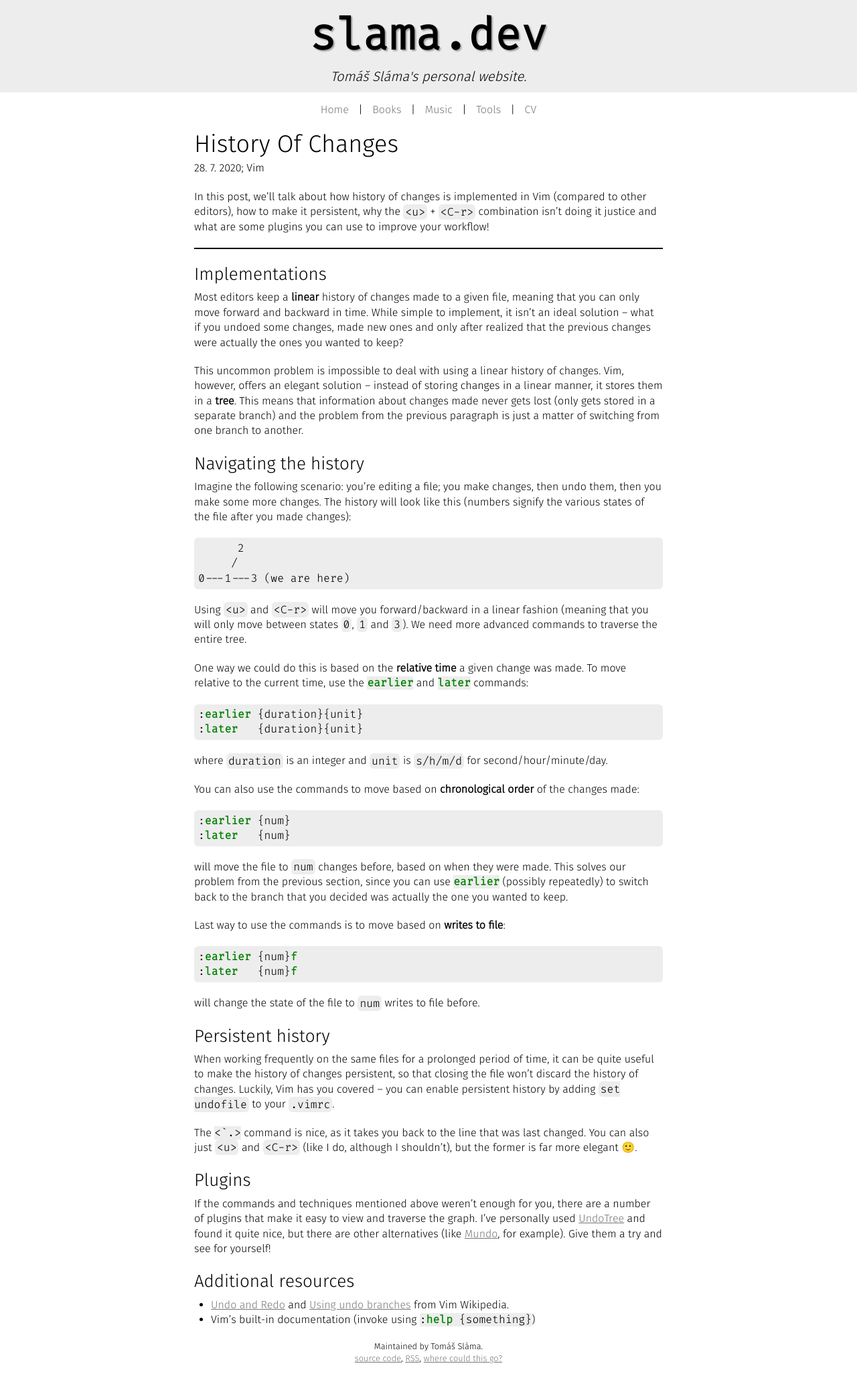
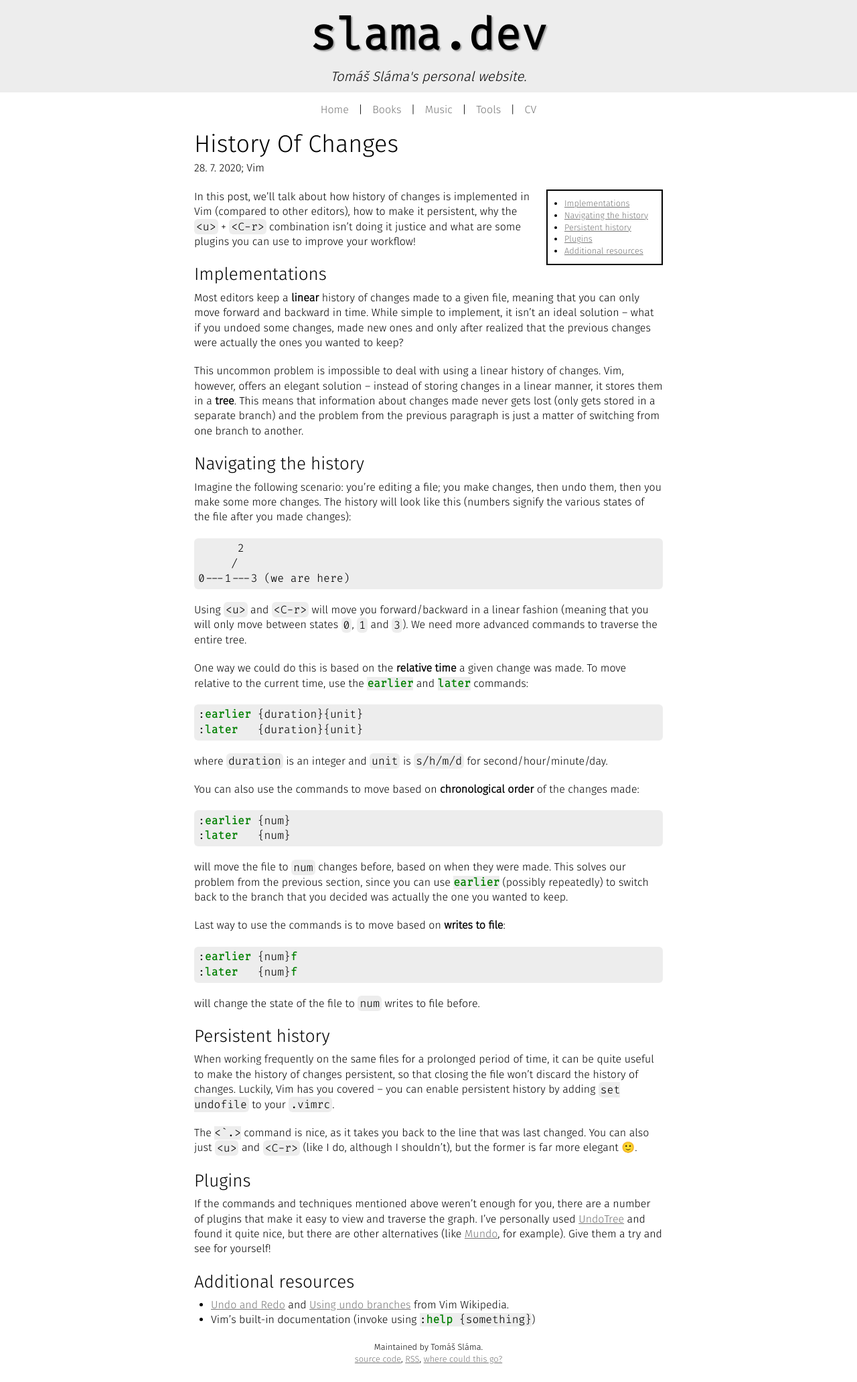
Before and after one commit to xiaoxiae/slama.dev, a Jekyll site: the page built from _posts/2020-07-28-history-of-changes.md, in a window 1280 px wide. Shown: the whole page at 67% size. Built offline with Jekyll 4.4.1, drawn with Linux system fonts in a browser that asks for light colours.

Commit message:
improve TOC and footnotes formatting

```diff
--- a/_posts/2020-07-28-history-of-changes.md
+++ b/_posts/2020-07-28-history-of-changes.md
@@ -1,12 +1,13 @@
 ---
 layout: post
 category: "Vim"
-excerpt: In this post, we'll talk about how history of changes is implemented in Vim (compared to other editors), how to make it persistent, why the `<u>` + `<C-r>` combination isn't doing it justice and what are some plugins you can use to improve your workflow!
+excerpt: "In this post, we'll talk about how history of changes is implemented in Vim (compared to other editors), how to make it persistent, why the `<u>` + `<C-r>` combination isn't doing it justice and what are some plugins you can use to improve your workflow!"
 ---
 
+- .
+{:toc}
+
 In this post, we'll talk about how history of changes is implemented in Vim (compared to other editors), how to make it persistent, why the `<u>` + `<C-r>` combination isn't doing it justice and what are some plugins you can use to improve your workflow!
-
----
 
 ### Implementations
 Most editors keep a **linear** history of changes made to a given file, meaning that you can only move forward and backward in time. While simple to implement, it isn't an ideal solution -- what if you undoed some changes, made new ones and only after realized that the previous changes were actually the ones you wanted to keep?
--- a/_sass/_main.scss
+++ b/_sass/_main.scss
@@ -195,10 +195,18 @@ $monospaced-font: "Fira Code Light";
 	> li:last-child { padding-bottom: 0px; }
 }
 
+.footnotes { border-top: 1px solid; }
+
 // TOC formatting
 #markdown-toc {
 	font-size: $toc-size;
-	margin-top: 0;
+	margin-top: 0px;
+	margin-left: $line-spacing / 2;
+	padding-top: $line-spacing / 2;
+	padding-right: $line-spacing;
+	padding-bottom: $line-spacing / 2;
+	float: right;
+	border: 2px solid;
 }
 
 body {
```
Also changed, not shown: _posts/2020-01-02-adding-dark-theme-support.md (+3 -0 lines), _posts/2020-01-12-diskrétní-matematika-1.md (+0 -5 lines), _posts/2020-01-17-principy-počítačů-1.md (+1 -2 lines).
